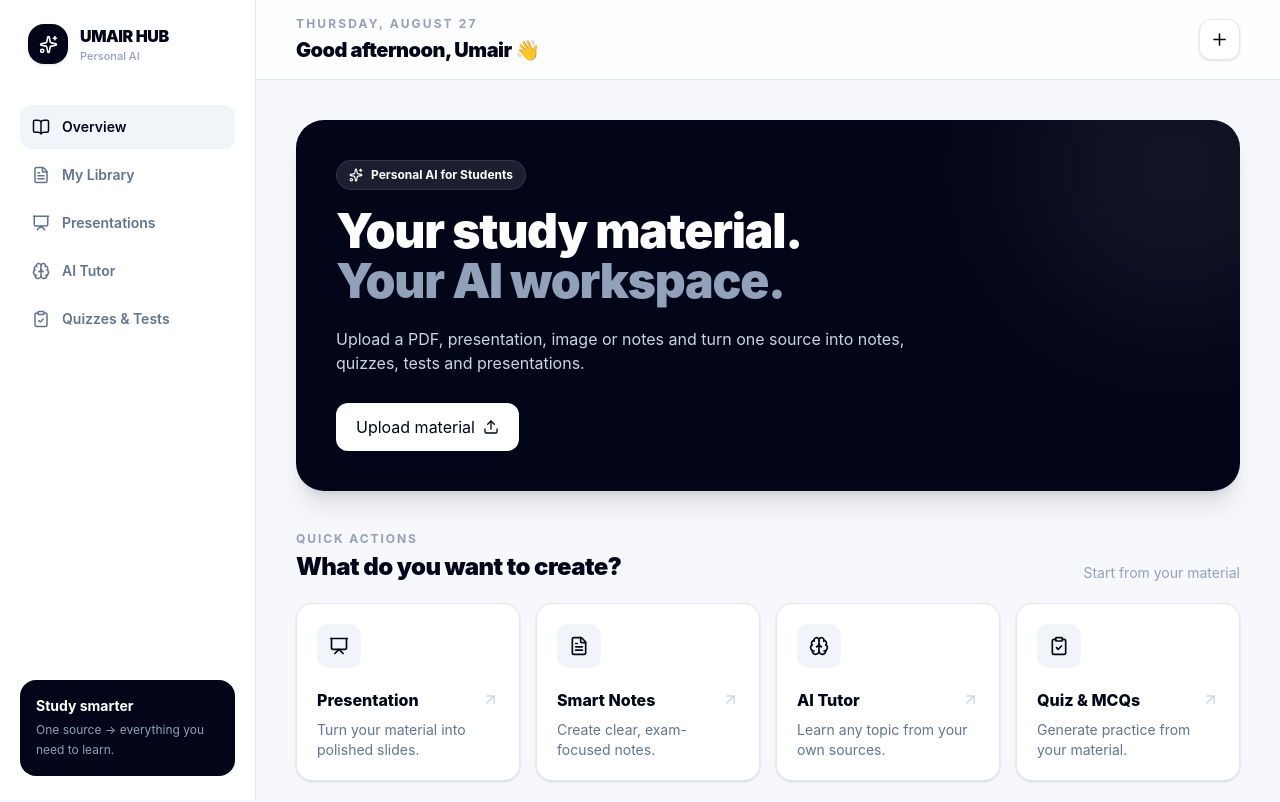
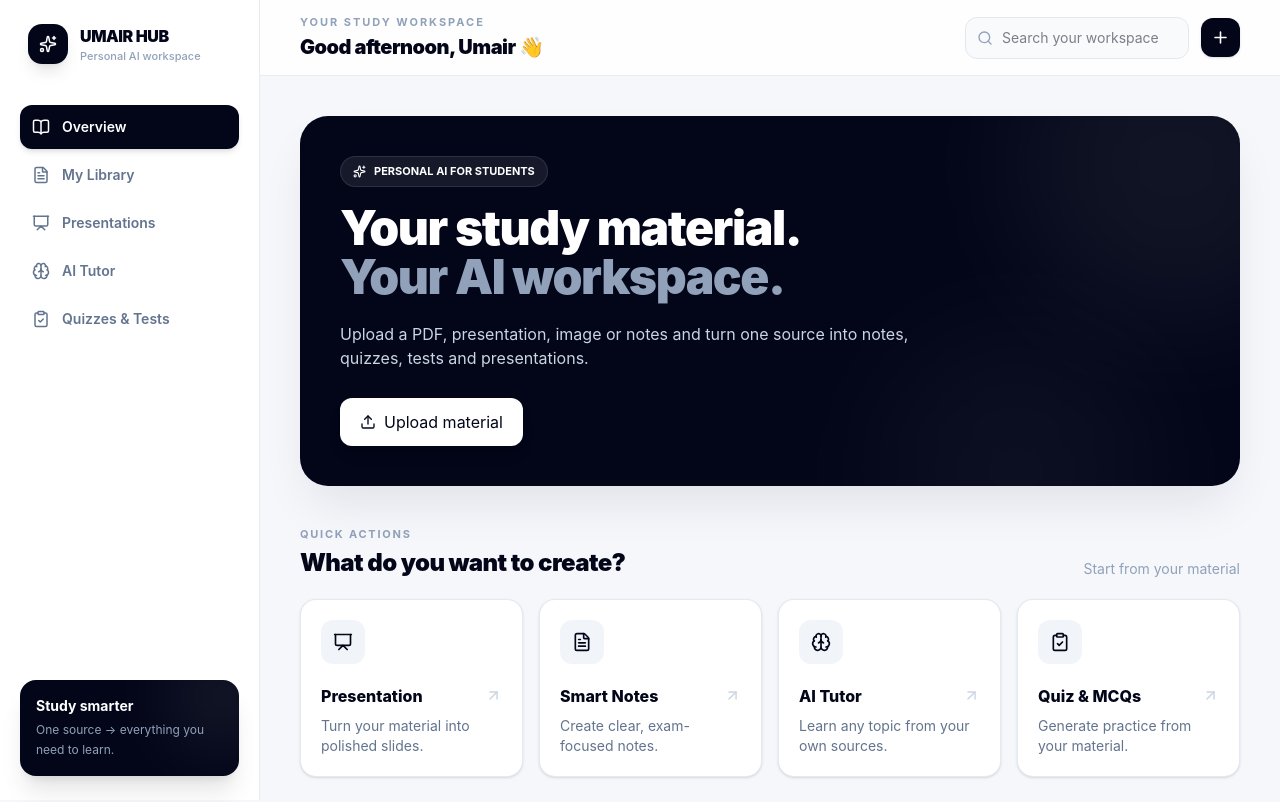
Before and after one commit to umairgks56-afk/umair-hub, a Next.js app: page / in a window 1280 px wide. Shown: the top 802 px of the page. Built offline with nearby package versions, Linux system fonts and the light colour scheme.

Commit message:
ui: polish dashboard with responsive premium interactions

```diff
--- a/app/page.tsx
+++ b/app/page.tsx
@@ -1,4 +1,7 @@
-import { BookOpen, Brain, FileText, Presentation, Sparkles, ClipboardCheck, ArrowUpRight, Plus, Upload } from "lucide-react";
+"use client";
+
+import { useState } from "react";
+import { BookOpen, Brain, FileText, Presentation, Sparkles, ClipboardCheck, ArrowUpRight, Plus, Upload, Search, Menu, X, BarChart3, Clock3 } from "lucide-react";
 import "./globals.css";
 
 const tools = [
@@ -7,40 +10,34 @@ const tools = [
   { icon: Brain, title: "AI Tutor", text: "Learn any topic from your own sources." },
   { icon: ClipboardCheck, title: "Quiz & MCQs", text: "Generate practice from your material." },
 ];
+const nav = [[BookOpen,"Overview"],[FileText,"My Library"],[Presentation,"Presentations"],[Brain,"AI Tutor"],[ClipboardCheck,"Quizzes & Tests"]] as const;
 
 export default function Home() {
+  const [open, setOpen] = useState(false);
+  const [query, setQuery] = useState("");
   return (
-    <main className="min-h-screen bg-[#f7f8fc] text-slate-950">
-      <aside className="fixed inset-y-0 left-0 hidden w-64 border-r border-slate-200 bg-white px-5 py-6 lg:block">
-        <div className="flex items-center gap-3 px-2">
-          <div className="grid size-10 place-items-center rounded-2xl bg-slate-950 text-white shadow-sm"><Sparkles size={19} /></div>
-          <div><div className="font-black tracking-tight">UMAIR HUB</div><div className="text-[11px] font-medium text-slate-400">Personal AI</div></div>
-        </div>
-        <nav className="mt-10 space-y-1 text-sm font-semibold">
-          {[[BookOpen,"Overview"],[FileText,"My Library"],[Presentation,"Presentations"],[Brain,"AI Tutor"],[ClipboardCheck,"Quizzes & Tests"]].map(([Icon,label], i) => {
-            const I = Icon as typeof Sparkles;
-            return <div key={String(label)} className={`flex cursor-pointer items-center gap-3 rounded-xl px-3 py-3 transition ${i === 0 ? "bg-slate-100 text-slate-950" : "text-slate-500 hover:bg-slate-50 hover:text-slate-900"}`}><I size={18}/>{String(label)}</div>
-          })}
-        </nav>
-        <div className="absolute bottom-6 left-5 right-5 rounded-2xl bg-slate-950 p-4 text-white"><div className="text-sm font-bold">Study smarter</div><div className="mt-1 text-xs leading-5 text-slate-400">One source → everything you need to learn.</div></div>
+    <main className="min-h-screen bg-[#f6f7fb] text-slate-950 selection:bg-slate-900 selection:text-white">
+      <aside className="fixed inset-y-0 left-0 z-40 hidden w-[260px] border-r border-slate-200/80 bg-white/95 px-5 py-6 backdrop-blur-xl lg:block">
+        <div className="flex items-center gap-3 px-2"><div className="grid size-10 place-items-center rounded-[14px] bg-slate-950 text-white shadow-lg shadow-slate-950/10"><Sparkles size={18}/></div><div><div className="font-black tracking-tight">UMAIR HUB</div><div className="text-[11px] font-medium text-slate-400">Personal AI workspace</div></div></div>
+        <nav className="mt-10 space-y-1 text-sm font-semibold">{nav.map(([Icon,label],i)=><button key={label} className={`flex w-full items-center gap-3 rounded-xl px-3 py-3 text-left transition-all duration-200 ${i===0?"bg-slate-950 text-white shadow-md shadow-slate-950/10":"text-slate-500 hover:bg-slate-50 hover:text-slate-950"}`}><Icon size={18}/>{label}</button>)}</nav>
+        <div className="absolute bottom-6 left-5 right-5 overflow-hidden rounded-2xl bg-slate-950 p-4 text-white shadow-xl"><div className="relative z-10 text-sm font-bold">Study smarter</div><div className="relative z-10 mt-1 text-xs leading-5 text-slate-400">One source → everything you need to learn.</div><div className="absolute -right-8 -top-8 size-24 rounded-full bg-white/10 blur-2xl"/></div>
       </aside>
-
-      <section className="lg:ml-64">
-        <header className="flex h-20 items-center justify-between border-b border-slate-200 bg-white/80 px-5 backdrop-blur md:px-10">
-          <div><p className="text-xs font-bold uppercase tracking-[.18em] text-slate-400">Thursday, August 27</p><h1 className="mt-1 text-xl font-black tracking-tight">Good afternoon, Umair 👋</h1></div>
-          <button className="rounded-xl border border-slate-200 bg-white p-2.5 shadow-sm transition hover:-translate-y-0.5 hover:shadow-md"><Plus size={19}/></button>
+      <div className={`fixed inset-0 z-50 bg-slate-950/30 backdrop-blur-sm lg:hidden ${open?"block":"hidden"}`} onClick={()=>setOpen(false)} />
+      <aside className={`fixed inset-y-0 left-0 z-[60] w-[280px] bg-white p-5 shadow-2xl transition-transform lg:hidden ${open?"translate-x-0":"-translate-x-full"}`}>
+        <div className="flex items-center justify-between"><div className="font-black">UMAIR HUB</div><button onClick={()=>setOpen(false)} className="rounded-lg p-2 hover:bg-slate-100"><X size={18}/></button></div>
+        <nav className="mt-8 space-y-1">{nav.map(([Icon,label])=><button key={label} onClick={()=>setOpen(false)} className="flex w-full items-center gap-3 rounded-xl px-3 py-3 text-sm font-semibold text-slate-600 hover:bg-slate-100"><Icon size={18}/>{label}</button>)}</nav>
+      </aside>
+      <section className="lg:ml-[260px]">
+        <header className="sticky top-0 z-30 flex h-[76px] items-center justify-between border-b border-slate-200/80 bg-white/85 px-4 backdrop-blur-xl sm:px-6 md:px-10">
+          <div className="flex items-center gap-3"><button onClick={()=>setOpen(true)} className="rounded-xl border border-slate-200 bg-white p-2.5 shadow-sm lg:hidden"><Menu size={19}/></button><div><p className="hidden text-[11px] font-bold uppercase tracking-[.18em] text-slate-400 sm:block">Your study workspace</p><h1 className="mt-0.5 text-lg font-black tracking-tight sm:text-xl">Good afternoon, Umair <span className="inline-block">👋</span></h1></div></div>
+          <div className="hidden items-center gap-3 sm:flex"><div className="relative hidden md:block"><Search className="absolute left-3 top-1/2 -translate-y-1/2 text-slate-400" size={16}/><input value={query} onChange={e=>setQuery(e.target.value)} placeholder="Search your workspace" className="w-56 rounded-xl border border-slate-200 bg-slate-50 py-2.5 pl-9 pr-3 text-sm outline-none transition focus:border-slate-400 focus:bg-white"/></div><button className="rounded-xl bg-slate-950 p-2.5 text-white shadow-sm transition hover:-translate-y-0.5 hover:shadow-md"><Plus size={19}/></button></div>
         </header>
-
-        <div className="mx-auto max-w-7xl p-5 md:p-10">
-          <div className="relative overflow-hidden rounded-[28px] bg-slate-950 p-7 text-white shadow-xl md:p-10">
-            <div className="relative z-10 max-w-2xl"><div className="mb-4 inline-flex items-center gap-2 rounded-full border border-white/10 bg-white/10 px-3 py-1.5 text-xs font-bold"><Sparkles size={14}/> Personal AI for Students</div><h2 className="text-3xl font-black tracking-tight md:text-5xl md:leading-[1.05]">Your study material.<br/><span className="text-slate-400">Your AI workspace.</span></h2><p className="mt-5 max-w-xl text-sm leading-6 text-slate-300 md:text-base">Upload a PDF, presentation, image or notes and turn one source into notes, quizzes, tests and presentations.</p><button className="mt-7 inline-flex items-center gap-2 rounded-xl bg-white px-5 py-3 text-sm font-extrabold text-slate-950 transition hover:scale-[1.02]">Upload material <Upload size={16}/></button></div>
-            <div className="pointer-events-none absolute -right-24 -top-28 size-80 rounded-full bg-white/[.06] blur-3xl" />
-          </div>
-
-          <div className="mt-10 flex items-end justify-between"><div><p className="text-xs font-bold uppercase tracking-[.16em] text-slate-400">Quick actions</p><h3 className="mt-1 text-2xl font-black tracking-tight">What do you want to create?</h3></div><span className="hidden text-sm text-slate-400 md:block">Start from your material</span></div>
-          <div className="mt-5 grid gap-4 sm:grid-cols-2 xl:grid-cols-4">{tools.map(({icon:Icon,title,text}) => <button key={title} className="group rounded-2xl border border-slate-200 bg-white p-5 text-left shadow-sm transition duration-200 hover:-translate-y-1 hover:border-slate-300 hover:shadow-lg"><div className="grid size-11 place-items-center rounded-xl bg-slate-100 transition group-hover:bg-slate-950 group-hover:text-white"><Icon size={20}/></div><div className="mt-5 flex items-center justify-between"><h4 className="font-extrabold">{title}</h4><ArrowUpRight size={17} className="text-slate-300 transition group-hover:text-slate-900"/></div><p className="mt-2 text-sm leading-5 text-slate-500">{text}</p></button>)}</div>
-
-          <div className="mt-10 grid gap-5 xl:grid-cols-[1.4fr_.6fr]"><div className="rounded-2xl border border-slate-200 bg-white p-6"><div className="flex items-center justify-between"><h3 className="font-black">Recent workspace</h3><span className="text-xs font-bold text-slate-400">Coming next</span></div><div className="mt-6 rounded-xl border border-dashed border-slate-200 p-8 text-center"><div className="mx-auto grid size-12 place-items-center rounded-2xl bg-slate-100"><BookOpen size={20}/></div><p className="mt-3 text-sm font-bold">Your courses and files will appear here</p><p className="mt-1 text-xs text-slate-400">Upload your first study material to get started.</p></div></div><div className="rounded-2xl border border-slate-200 bg-white p-6"><h3 className="font-black">Your progress</h3><div className="mt-6 flex items-center gap-4"><div className="grid size-20 place-items-center rounded-full border-8 border-slate-950 text-lg font-black">0%</div><div><p className="text-sm font-bold">Semester readiness</p><p className="mt-1 text-xs leading-5 text-slate-400">Your AI will track mastery, practice and revision.</p></div></div></div></div>
+        <div className="mx-auto max-w-[1440px] p-4 sm:p-6 md:p-10">
+          <div className="relative overflow-hidden rounded-[28px] bg-slate-950 p-6 text-white shadow-2xl shadow-slate-900/10 sm:p-8 md:p-10">
+            <div className="relative z-10 max-w-2xl"><div className="mb-4 inline-flex items-center gap-2 rounded-full border border-white/10 bg-white/[.08] px-3 py-1.5 text-[11px] font-bold"><Sparkles size={13}/> PERSONAL AI FOR STUDENTS</div><h2 className="text-3xl font-black tracking-[-.03em] sm:text-4xl md:text-5xl md:leading-[1.04]">Your study material.<br/><span className="text-slate-400">Your AI workspace.</span></h2><p className="mt-5 max-w-xl text-sm leading-6 text-slate-300 sm:text-base">Upload a PDF, presentation, image or notes and turn one source into notes, quizzes, tests and presentations.</p><button className="mt-7 inline-flex items-center gap-2 rounded-xl bg-white px-5 py-3 text-sm font-extrabold text-slate-950 shadow-lg transition duration-200 hover:-translate-y-0.5 hover:shadow-xl active:translate-y-0"><Upload size={16}/> Upload material</button></div><div className="pointer-events-none absolute -right-24 -top-28 size-80 rounded-full bg-white/[.06] blur-3xl"/><div className="pointer-events-none absolute -bottom-32 right-20 size-72 rounded-full bg-white/[.04] blur-3xl"/></div>
+          <div className="mt-10 flex items-end justify-between"><div><p className="text-[11px] font-bold uppercase tracking-[.16em] text-slate-400">Quick actions</p><h3 className="mt-1 text-2xl font-black tracking-tight">What do you want to create?</h3></div><span className="hidden text-sm text-slate-400 md:block">Start from your material</span></div>
+          <div className="mt-5 grid gap-4 sm:grid-cols-2 xl:grid-cols-4">{tools.map(({icon:Icon,title,text})=><button key={title} className="group rounded-2xl border border-slate-200/90 bg-white p-5 text-left shadow-sm transition-all duration-200 hover:-translate-y-1 hover:border-slate-300 hover:shadow-xl hover:shadow-slate-900/[.06]"><div className="grid size-11 place-items-center rounded-xl bg-slate-100 transition-all duration-200 group-hover:bg-slate-950 group-hover:text-white group-hover:shadow-lg"><Icon size={20}/></div><div className="mt-5 flex items-center justify-between"><h4 className="font-extrabold">{title}</h4><ArrowUpRight size={17} className="text-slate-300 transition group-hover:translate-x-0.5 group-hover:-translate-y-0.5 group-hover:text-slate-900"/></div><p className="mt-2 text-sm leading-5 text-slate-500">{text}</p></button>)}</div>
+          <div className="mt-10 grid gap-5 xl:grid-cols-[1.35fr_.65fr]"><div className="rounded-2xl border border-slate-200/90 bg-white p-5 shadow-sm sm:p-6"><div className="flex items-center justify-between"><div><h3 className="font-black">Recent workspace</h3><p className="mt-1 text-xs text-slate-400">Your latest study activity</p></div><Clock3 size={18} className="text-slate-300"/></div><div className="mt-6 rounded-xl border border-dashed border-slate-200 bg-slate-50/60 p-8 text-center"><div className="mx-auto grid size-12 place-items-center rounded-2xl bg-white shadow-sm"><BookOpen size={20}/></div><p className="mt-3 text-sm font-bold">Your courses and files will appear here</p><p className="mt-1 text-xs text-slate-400">Upload your first study material to get started.</p></div></div><div className="rounded-2xl border border-slate-200/90 bg-white p-5 shadow-sm sm:p-6"><div className="flex items-center justify-between"><h3 className="font-black">Your progress</h3><BarChart3 size={18} className="text-slate-300"/></div><div className="mt-6 flex items-center gap-4"><div className="grid size-20 place-items-center rounded-full border-8 border-slate-950 text-lg font-black">0%</div><div><p className="text-sm font-bold">Semester readiness</p><p className="mt-1 text-xs leading-5 text-slate-400">Your AI will track mastery, practice and revision.</p></div></div></div></div>
         </div>
       </section>
     </main>
```
